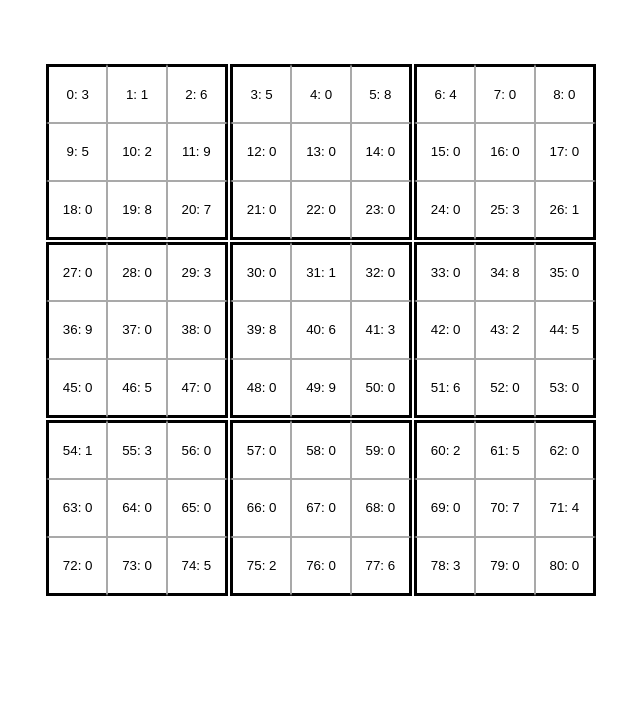
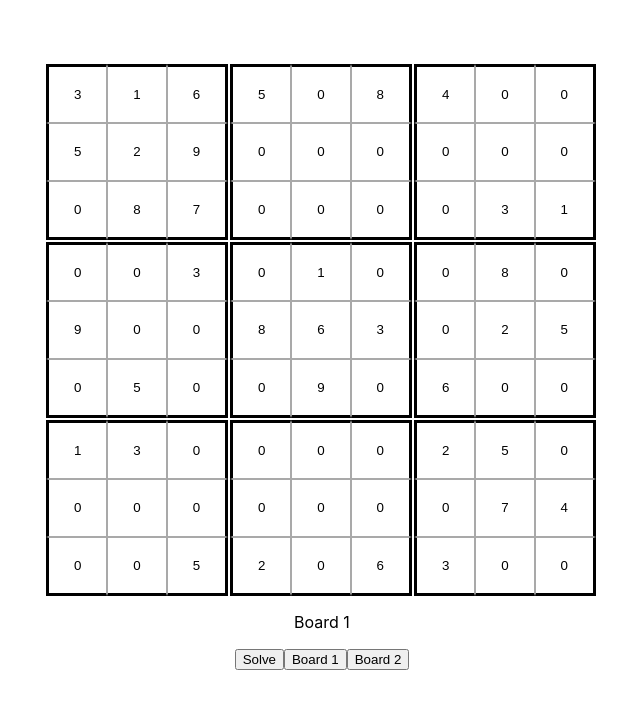
Before and after one commit to Jaagarn/react-ts-sudoku, a React (Create React App) app in the folder sudoku-solver-react-app/: page / in a window 1280 px wide. Shown: the top 708 px of the page, without its empty margins (318-958 px from the left). Built offline with nearby package versions, Linux system fonts and the light colour scheme.

Commit message:
Can solve easy and has a basic ui

```diff
--- a/sudoku-solver-react-app/src/App.tsx
+++ b/sudoku-solver-react-app/src/App.tsx
@@ -1,5 +1,3 @@
-import React from 'react';
-import logo from './logo.svg';
 import './App.css';
 import { Board } from './components/Board';
 
--- a/sudoku-solver-react-app/src/components/Board.tsx
+++ b/sudoku-solver-react-app/src/components/Board.tsx
@@ -1,15 +1,34 @@
-import { CellData } from "../solver/CellData";
 import { Cell } from "./Cell";
 import { arrayToCells } from "../helpers/CellParser"
-import { valid_board_1 } from "../testdata/test_boards";
+import { valid_board_1, valid_board_easy_sudoku } from "../testdata/test_boards";
+import { useState } from "react";
+import { findAndFillCanditates } from "../solver/Cooks";
 
 const Board = () => {
-    const boardArray: Array<CellData> = arrayToCells(valid_board_1);
+    const initialBoard = arrayToCells(valid_board_1);
+    const [board, setBoard] = useState(initialBoard);
+    const [hello, setHello] = useState("Board 1")
+
+    const handleSolve = () => {
+        setBoard(findAndFillCanditates(board));
+        setHello("Solved!");
+    };
+
+    const handleBoard1 = () => {
+        setBoard(arrayToCells(valid_board_1));
+        setHello("Board 1");
+    };
+
+    const handleBoard2 = () => {
+        setBoard(arrayToCells(valid_board_easy_sudoku));
+        setHello("Board 2");
+    };
 
     return (
         <>
+            <div>
                 <div className="board-style">
-                {boardArray.map((cell) => (
+                    {board.map((cell) => (
                         <Cell
                             key={cell.id}
                             value={cell.value}
@@ -18,6 +37,12 @@ const Board = () => {
                             y={cell.y} />
                     ))}
                 </div>
+                <p>{hello}</p>
+                <button onClick={handleSolve}>Solve</button>
+                <button onClick={handleBoard1}>Board 1</button>
+                <button onClick={handleBoard2}>Board 2</button>
+            </div>
+
         </>)
 }
 
--- a/sudoku-solver-react-app/src/components/Cell.tsx
+++ b/sudoku-solver-react-app/src/components/Cell.tsx
@@ -1,11 +1,11 @@
+
 import { CellDataProps } from "../solver/CellData"
 
 const Cell = ({ value, id, x, y }: CellDataProps) => {
-
-    let values = `${id}: ${value}`
+    let values = `${value}`
     return (
         <>
-            <input className="cell-style" type="text" name="digit-input" value={values} />
+            <input className="cell-style" type="text" name="digit-input" value={values} readOnly={true}/>
         </>
     )
 }
```
Lines whose indentation alone changed are shown as unchanged.
